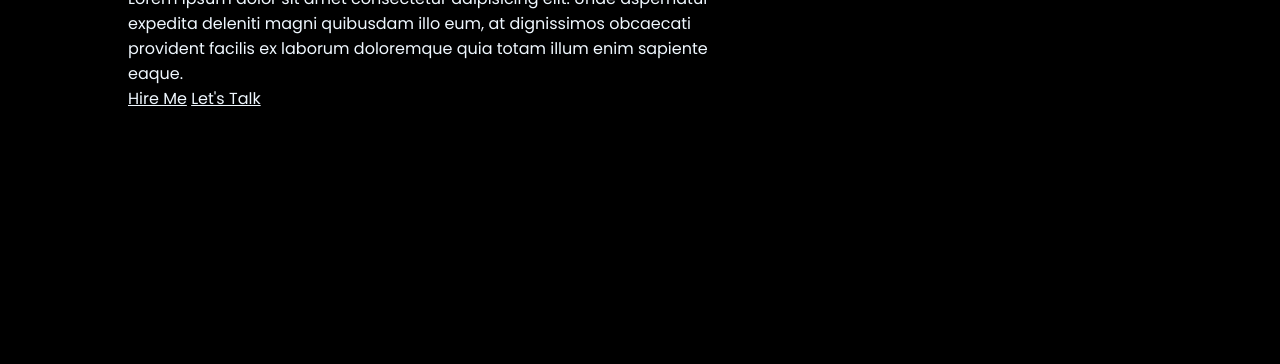
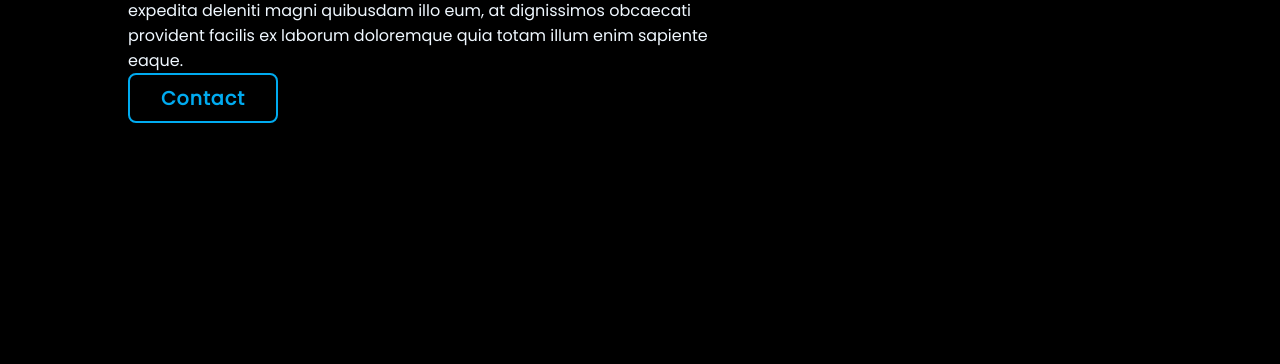
Before and after one commit to Homelesscats/Professional-Portfolio, a plain HTML site: page index.html in a window 1280 px wide. Shown: the part 436-800 px from the top of the page. Drawn offline with Linux system fonts and the light colour scheme.

Commit message:
added more styling to the front page

```diff
--- a/assets/style.css
+++ b/assets/style.css
@@ -16,6 +16,10 @@ body {
 .blur {
   filter: blur(2.5px);
   text-shadow: 0 0 5px #00abf0;
+}
+
+.blur:hover {
+  filter: blur(0px);
 }
 
 .header {
@@ -72,4 +76,34 @@ body {
   color: #00abf0;
 }
 
-/*  https://www.youtube.com/watch?v=RroDdybvu5s   left off @ 7:30   */
+.home-content p {
+  font-size: 16px;
+}
+
+.home-content .btn-box {
+  display: flex;
+  justify-content: space-between;
+  width: 345px;
+  height: 50px;
+}
+
+.btn-box a {
+  display: inline-flex;
+  justify-content: center;
+  align-items: center;
+  width: 150px;
+  height: 100%;
+  background: #00abf0;
+  border: 2px solid #00abf0;
+  border-radius: 8px;
+  font-size: 19px;
+  color: rgb(16, 19, 19);
+  text-decoration: none;
+  font-weight: 600;
+  letter-spacing: 1px;
+}
+
+.btn-box a:nth-child(1) {
+  background: transparent;
+  color: #00abf0;
+}
--- a/index.html
+++ b/index.html
@@ -36,8 +36,7 @@
 
       <div class="btn-box">
 
-        <a href="#" class="btn">Hire Me</a>
-        <a href="#" class="btn">Let's Talk</a>
+        <a href="#" class="btn">Contact</a>
       </div>
 
   </div>
```
